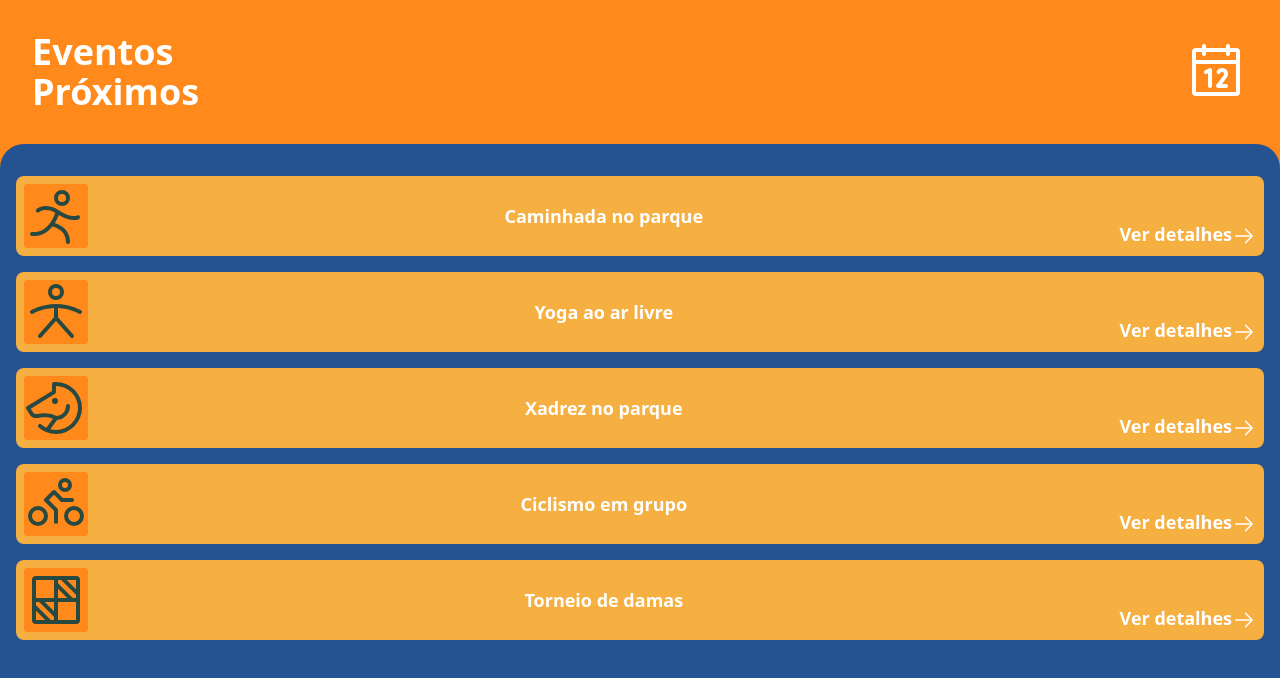
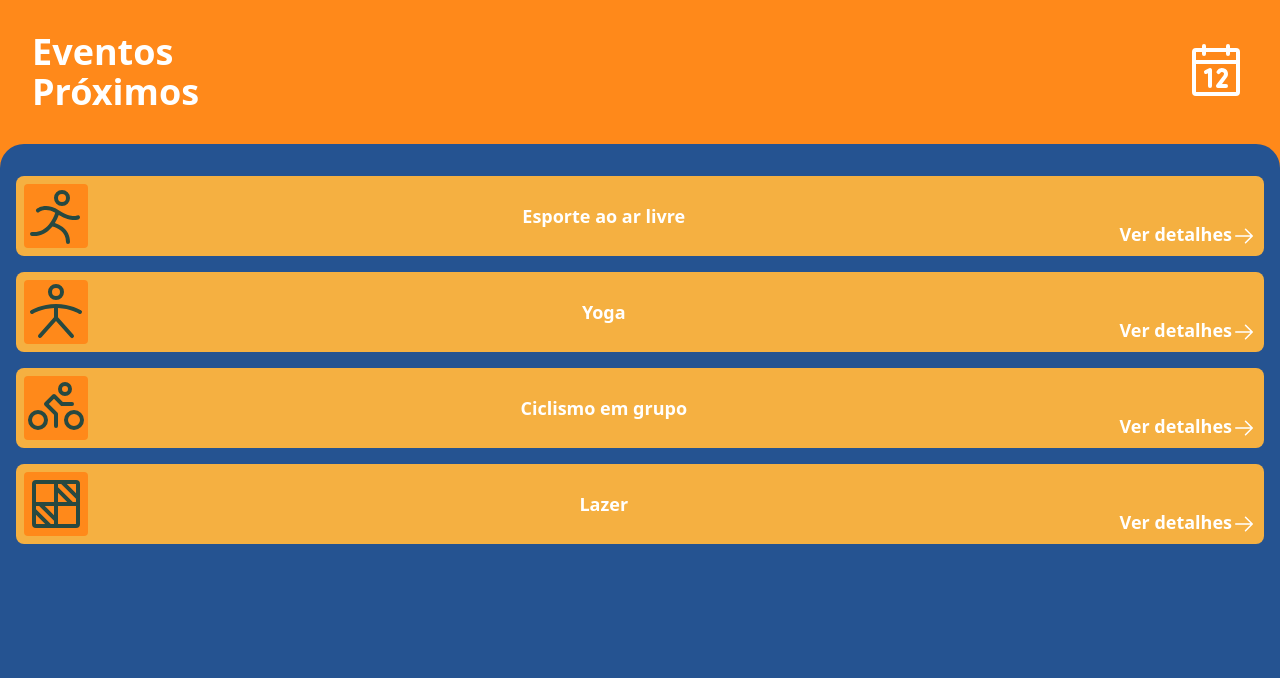
Before and after one commit to MarcosVOS/inclusive_city_hub_frontend, a Next.js app: page /events in a window 1280 px wide. Shown: the top 678 px of the page. Built offline with nearby package versions, Linux system fonts and the light colour scheme.

Commit message:
refactor: comments config page and filter page

```diff
--- a/src/app/events/page.tsx
+++ b/src/app/events/page.tsx
@@ -14,7 +14,7 @@ import Link from "next/link";
 
 const events = [
   {
-    title: "Caminhada no parque",
+    title: "Esporte ao ar livre",
     emoji: (
       <PersonSimpleRunIcon
         className="text-[#274941] bg-[#FF891A] rounded"
@@ -23,18 +23,12 @@ const events = [
     ),
   },
   {
-    title: "Yoga ao ar livre",
+    title: "Yoga",
     emoji: (
       <PersonSimpleIcon
         className="text-[#274941] bg-[#FF891A] rounded"
         size={64}
       />
-    ),
-  },
-  {
-    title: "Xadrez no parque",
-    emoji: (
-      <HorseIcon className="text-[#274941] bg-[#FF891A] rounded" size={64} />
     ),
   },
   {
@@ -47,7 +41,7 @@ const events = [
     ),
   },
   {
-    title: "Torneio de damas",
+    title: "Lazer",
     emoji: (
       <CheckerboardIcon
         className="text-[#274941] bg-[#FF891A] rounded"
--- a/src/app/home/page.tsx
+++ b/src/app/home/page.tsx
@@ -33,24 +33,24 @@ export default function Home() {
           bgColor="bg-[#E67E22]"
           onClick={() => redirect("/events")}
         />
-        <HomeButton
+        {/* <HomeButton
           icon={<PuzzlePieceIcon className="text-[#274941]" size={64} />}
           label="Categorias"
           bgColor="bg-[#F39C12]"
           onClick={() => redirect("/categories")}
-        />
+        /> */}
         <HomeButton
           icon={<StarIcon className="text-[#274941]" size={64} />}
           label="Favoritos"
           bgColor="bg-[#D35400]"
           onClick={() => redirect("/favorites")}
         />
-        <HomeButton
+        {/* <HomeButton
           icon={<GearIcon className="text-[#274941]" size={64} />}
           label="Configurações"
           bgColor="bg-[#CA6F1E]"
           onClick={() => redirect("/settings")}
-        />
+        /> */}
       </div>
     </main>
   );
```
